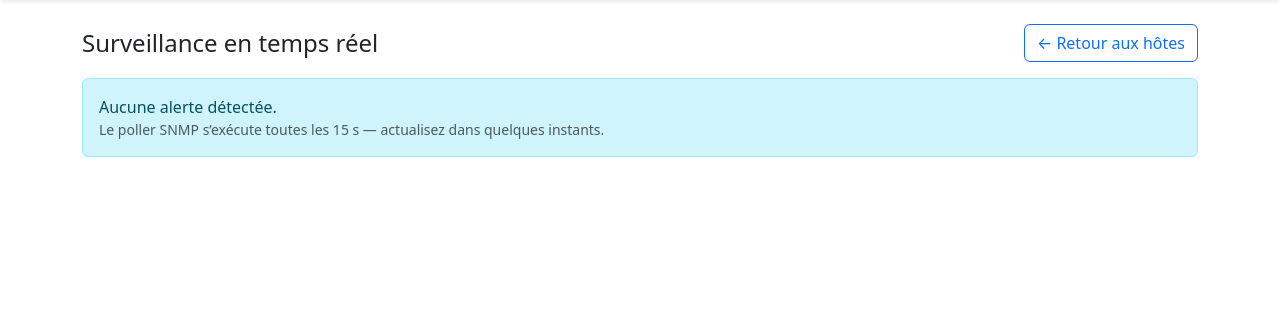
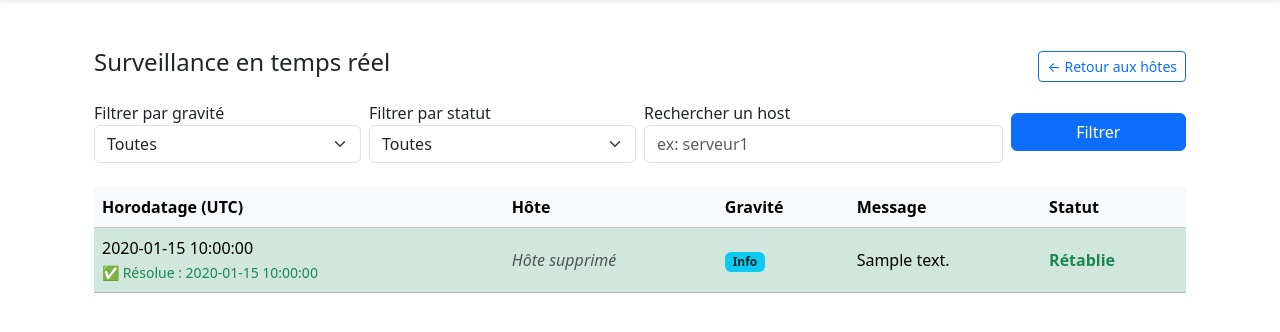
Before and after one commit to Noe-GAVILLET/Projet_supervision_reseau, a Flask app: page /alerts in a window 1280 px wide. Shown: the part 57-389 px from the top of the page. Run offline with Flask 3, Linux system fonts and the light colour scheme; tables that the repository leaves empty hold one stand-in row (values such as "Sample post"); parts of the project's set-up code (start-up, migrations or seed data) failed here and were passed over.

Commit message:
Commit custom alertes par mail

```diff
--- a/MySQL/mysql/init/schema.sql
+++ b/MySQL/mysql/init/schema.sql
@@ -19,6 +19,7 @@ CREATE TABLE IF NOT EXISTS `users` (
   `password_hash` VARCHAR(255) NOT NULL,
   `role` ENUM('admin','operator') NOT NULL DEFAULT 'operator',
   `is_active` TINYINT(1) NOT NULL DEFAULT 1,
+  `receive_alerts` TINYINT(1) NOT NULL DEFAULT 0,
   `created_at` TIMESTAMP NOT NULL DEFAULT CURRENT_TIMESTAMP,
   `updated_at` TIMESTAMP NOT NULL DEFAULT CURRENT_TIMESTAMP ON UPDATE CURRENT_TIMESTAMP,
   PRIMARY KEY (`id`),
--- a/Python/app.py
+++ b/Python/app.py
@@ -240,7 +240,7 @@ def hosts_search():
 def alerts():
     severity = request.args.get("severity")
     q = request.args.get("q")
-    status = request.args.get("status", "active")  # nouveau filtre (active / resolved / all)
+    status = request.args.get("status", "all")
 
     query = Alert.query.join(Host, isouter=True)
 
@@ -485,16 +485,19 @@ from werkzeug.security import generate_password_hash
 @login_required
 @admin_required
 def user_new():
+    from models import User
+
     if request.method == "POST":
         username = request.form.get("username", "").strip()
         email = request.form.get("email", "").strip() or None
         password = request.form.get("password", "")
         role = request.form.get("role", "operator")
-        is_active = request.form.get("is_active") == "on"
+        is_active = "is_active" in request.form
+        receive_alerts = "receive_alerts" in request.form  # ✅ nouveau champ
 
-        # Validations simples
+        # Validation de base
         if not username or not password:
-            flash("Utilisateur et mot de passe sont obligatoires.", "danger")
+            flash("Nom d’utilisateur et mot de passe sont obligatoires.", "danger")
             return render_template("user_new.html")
 
         if role not in ("admin", "operator"):
@@ -517,6 +520,7 @@ def user_new():
             password_hash=pwd_hash,
             role=role,
             is_active=is_active,
+            receive_alerts=receive_alerts,  # ✅ nouveau champ
             created_at=datetime.utcnow(),
             updated_at=datetime.utcnow()
         )
@@ -738,8 +742,8 @@ def user_edit(user_id):
     from models import User
     user = User.query.get_or_404(user_id)
 
-    # Seuls les admins peuvent éditer
-    if not hasattr(current_user, "role") or current_user.role != "admin":
+    # Seuls les administrateurs peuvent modifier un utilisateur
+    if g.role != "admin":
         flash("Accès refusé : réservé aux administrateurs.", "danger")
         return redirect(url_for("user_profile", user_id=user.id))
 
@@ -748,6 +752,9 @@ def user_edit(user_id):
         user.email = request.form.get("email", user.email)
         user.role = request.form.get("role", user.role)
         user.is_active = "is_active" in request.form
+        user.receive_alerts = "receive_alerts" in request.form  # ✅ nouveau champ
+        user.updated_at = datetime.utcnow()
+
         db.session.commit()
         flash("Profil mis à jour avec succès ✅", "success")
         return redirect(url_for("user_list"))
--- a/Python/models.py
+++ b/Python/models.py
@@ -21,6 +21,7 @@ class User(db.Model, UserMixin):
     password_hash = db.Column(db.String(255), nullable=False)
     role = db.Column(db.Enum("admin", "operator", name="role_enum"), nullable=False, default="operator")
     is_active = db.Column(db.Boolean, nullable=False, default=True)
+    receive_alerts = db.Column(db.Boolean, default=False)
     created_at = db.Column(db.DateTime, default=datetime.utcnow)
     updated_at = db.Column(db.DateTime, default=datetime.utcnow, onupdate=datetime.utcnow)
 
--- a/Python/templates/alerts.html
+++ b/Python/templates/alerts.html
@@ -1,16 +1,22 @@
 {% extends "base.html" %}
 {% block content %}
-  <div class="d-flex align-items-center justify-content-between mb-3">
-    <h4 class="mb-0">Surveillance en temps réel</h4>
-    <a class="btn btn-outline-primary" href="{{ url_for('admin') }}">← Retour aux hôtes</a>
+<div class="container mt-4">
+  <div class="d-flex justify-content-between align-items-center mb-3">
+    <h4>Surveillance en temps réel</h4>
+    <a class="btn btn-outline-primary btn-sm" href="{{ url_for('admin') }}">← Retour aux hôtes</a>
   </div>
 
-  {% if alerts and alerts|length %}
-    <div class="card shadow-sm mb-3">
-      <div class="card-body">
-      <form method="get" class="row g-2 align-items-center">
+  <!-- 🔁 Auto-refresh toutes les 15 s -->
+  <script>
+    setInterval(() => {
+      window.location.reload();
+    }, 15000);
+  </script>
+
+  <!-- 🔍 Filtres -->
+  <form method="get" class="row g-2 align-items-center mb-4">
     <div class="col-md-3">
-          <label class="form-label mb-0 text-muted small">Filtrer par gravité</label>
+      <label class="form-label mb-0">Filtrer par gravité</label>
       <select name="severity" class="form-select" onchange="this.form.submit()">
         <option value="">Toutes</option>
         <option value="critical" {% if severity == 'critical' %}selected{% endif %}>Critique</option>
@@ -20,98 +26,90 @@
     </div>
 
     <div class="col-md-3">
-          <label class="form-label mb-0 text-muted small">Filtrer par statut</label>
+      <label class="form-label mb-0">Filtrer par statut</label>
       <select name="status" class="form-select" onchange="this.form.submit()">
+        <option value="all" {% if status == 'all' %}selected{% endif %}>Toutes</option>
         <option value="active" {% if status == 'active' %}selected{% endif %}>Actives</option>
         <option value="resolved" {% if status == 'resolved' %}selected{% endif %}>Résolues</option>
-            <option value="all" {% if status == 'all' %}selected{% endif %}>Toutes</option>
       </select>
     </div>
 
-        <div class="col-md-3">
-          <label class="form-label mb-0 text-muted small">Rechercher un host</label>
-          <input type="text" name="q" class="form-control" value="{{ q or '' }}" placeholder="ex: router, debian..." />
+    <div class="col-md-4">
+      <label class="form-label mb-0">Rechercher un host</label>
+      <input type="text" name="q" class="form-control" value="{{ q or '' }}" placeholder="ex: serveur1" />
+    </div>
+
+    <div class="col-md-2 text-end">
+      <button type="submit" class="btn btn-primary w-100 mt-3 mt-md-0">Filtrer</button>
     </div>
   </form>
+
+  {% if alerts|length == 0 %}
+    <div class="alert alert-info">
+      <strong>Aucune alerte détectée.</strong><br>
+      Le poller SNMP s’exécute toutes les 15 secondes — actualisez dans quelques instants.
     </div>
-    </div>
-
-    <div class="table-responsive">
-      <table class="table align-middle table-hover">
+  {% else %}
+    <table class="table table-hover align-middle">
       <thead class="table-light">
         <tr>
           <th>Horodatage (UTC)</th>
           <th>Hôte</th>
           <th>Gravité</th>
           <th>Message</th>
-            <th class="text-end">Actions</th>
+          <th>Statut</th>
         </tr>
       </thead>
       <tbody>
-          {% for a in alerts %}
-          <tr
-            class="{% if a.resolved_at %}
+        {% for alert in alerts %}
+          <tr class="
+            {% if alert.resolved_at %}
               table-success
-                    {% elif a.severity == 'critical' %}
+            {% elif alert.severity == 'critical' %}
               table-danger
-                    {% elif a.severity == 'warning' %}
+            {% elif alert.severity == 'warning' %}
               table-warning
-                    {% endif %}">
-            <td class="text-nowrap">
-              {{ a.created_at.strftime('%Y-%m-%d %H:%M:%S') }}
-              {% if a.resolved_at %}
-                <div class="small text-muted">
-                  ✅ Résolue : {{ a.resolved_at.strftime('%Y-%m-%d %H:%M:%S') }}
-                </div>
+            {% else %}
+              table-info
+            {% endif %}
+          ">
+            <td>
+              {{ alert.created_at.strftime("%Y-%m-%d %H:%M:%S") }}
+              {% if alert.resolved_at %}
+                <br><small class="text-success">✅ Résolue : {{ alert.resolved_at.strftime("%Y-%m-%d %H:%M:%S") }}</small>
               {% endif %}
             </td>
             <td>
-              {% if a.host %}
-                <a href="{{ url_for('host_view', host_id=a.host.id) }}" class="fw-semibold">
-                  {{ a.host.hostname }}
-                </a>
-                <div class="small text-muted">{{ a.host.ip }}:{{ a.host.port }}</div>
+              {% if alert.host %}
+                <a href="{{ url_for('host_view', host_id=alert.host.id) }}">
+                  {{ alert.host.hostname }}
+                </a><br>
+                <small class="text-muted">{{ alert.host.ip }}:{{ alert.host.port }}</small>
               {% else %}
-                <em class="text-muted">Inconnu</em>
+                <em class="text-muted">Hôte supprimé</em>
               {% endif %}
             </td>
             <td>
-              {% if a.resolved_at %}
-                <span class="badge bg-success">Rétablie</span>
-              {% elif a.severity == 'critical' %}
-                <span class="badge bg-danger">Critique</span>
-              {% elif a.severity == 'warning' %}
-                <span class="badge bg-warning text-dark">Avertissement</span>
+              <span class="badge
+                {% if alert.severity == 'critical' %}bg-danger
+                {% elif alert.severity == 'warning' %}bg-warning text-dark
+                {% else %}bg-info text-dark{% endif %}
+              ">
+                {{ alert.severity|capitalize }}
+              </span>
+            </td>
+            <td>{{ alert.message }}</td>
+            <td>
+              {% if alert.resolved_at %}
+                <span class="text-success fw-bold">Rétablie</span>
               {% else %}
-                <span class="badge bg-secondary">Info</span>
-              {% endif %}
-            </td>
-            <td>
-              {{ a.message }}
-              {% if a.resolved_at %}
-                <div class="small text-muted fst-italic">Le service est revenu à la normale</div>
-              {% endif %}
-            </td>
-            <td class="text-end">
-              {% if a.host %}
-                <a href="{{ url_for('host_view', host_id=a.host.id) }}" class="btn btn-sm btn-outline-primary">
-                  Voir le host
-                </a>
+                <span class="text-danger fw-bold">Active</span>
               {% endif %}
             </td>
           </tr>
         {% endfor %}
       </tbody>
     </table>
+  {% endif %}
 </div>
-  {% else %}
-    <div class="alert alert-info mt-3">
-      Aucune alerte détectée.
-      <div class="small text-muted">Le poller SNMP s’exécute toutes les 15 s — actualisez dans quelques instants.</div>
-    </div>
-  {% endif %}
-  <!-- 🔄 Rafraîchissement auto toutes les 10s -->
-  <script>
-    setInterval(() => location.reload(), 10000);
-  </script>
 {% endblock %}
```
Also changed, not shown: Python/db_utils.py (+46 -12 lines), Python/templates/user_edit.html (+10 -2 lines), Python/templates/user_new.html (+10 -2 lines), Python/templates/host_new.html (line endings or trailing spaces). Lines whose indentation alone changed are shown as unchanged.
